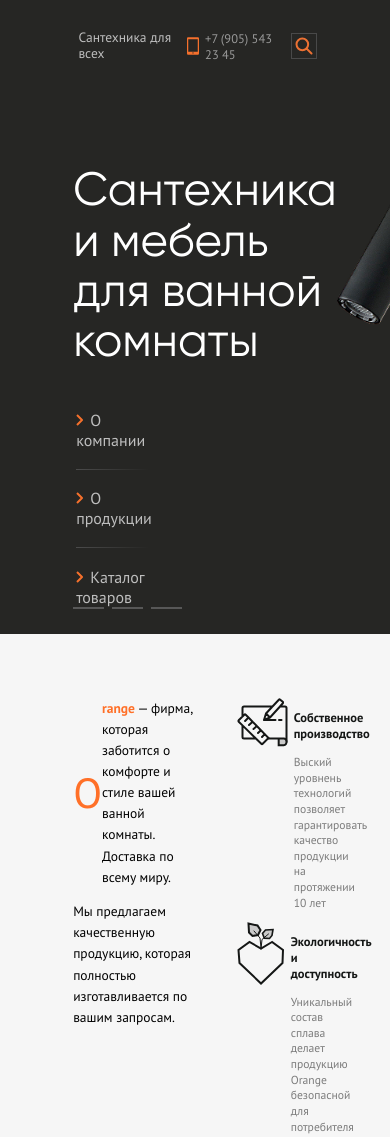
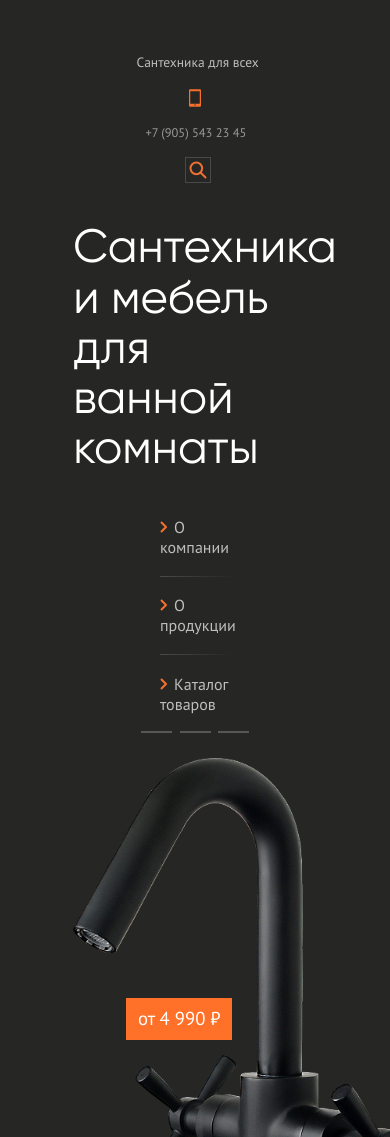
Before and after one commit to KhomchenkovaKarina/orange, a plain HTML site: page index.html in a window 390 px wide. Shown: the top 1137 px of the page. Drawn offline with Linux system fonts and the light colour scheme.

Commit message:
some updates with @media

```diff
--- a/index.css
+++ b/index.css
@@ -49,7 +49,7 @@ body {
 }
 
 /* -----------------HEADER------------------------------------- */
-
+@media(min-width: 741px) {
     header {
         display: flex;
         justify-content: space-between;
@@ -61,6 +61,29 @@ header {
     .header__left, .header__right {
         display: flex;
         align-items: center;
+    }
+}
+
+@media(max-width: 741px){
+    header {
+        display: flex;
+        flex-direction: column;
+        justify-content: space-between;
+        align-items: center;
+        padding-top: 3.52vh;
+        padding-bottom: 3.52vh;
+    }
+
+    .header__left, .header__right {
+        display: flex;
+        flex-direction: column;
+        align-items: center;
+    }
+
+    .header__left > *, .header__right > *{
+        margin-top: 1vh;
+        margin-bottom: 1vh;
+    }
 }
 
 .header__title {
@@ -84,17 +107,53 @@ header {
 }
 
 /* -------------------DESCRIPTION ----------------*/
+
+
+@media (min-width: 1120px){
     .description {
+    display: flex;
+    justify-content: space-between;
     margin-top: 4.35vh;
+    }
+
+    .description__left{
+    padding-top: 4.26vh;
+    }
+}
+
+@media (max-width: 1120px){
+    .description {
     display: flex;
+    flex-direction: column;
     justify-content: space-between;
     }
 
+    .description__menu{
+        margin: 0 auto;
+    }
+
+    .description___title{
+        text-align: center;
+    }
+
+    .description__menu-footer{
+        margin: 2vh auto;
+    }
+
+    .description__tap{
+        margin: 0 auto;
+    }
+}
+
+
 .description__left {
-    padding-top: 4.26vh;
     display: flex;
     flex-direction: column;
     justify-content: space-between;
+}
+
+.description__right {
+    position: relative;
 }
 
 .description__title {
@@ -145,10 +204,6 @@ header {
 
 .description__menu-footer-item:not(:first-child) {
     margin-left: 0.93vh;
-}
-
-.description__right {
-    position: relative;
 }
 
 .price-button-small{
--- a/index.html
+++ b/index.html
@@ -1,6 +1,5 @@
 <!DOCTYPE html>
 <html lang="ru">
-
     <head>
         <meta charset="UTF-8">
         <meta name="viewport" content="width=device-width, initial-scale=1.0">
@@ -26,7 +25,9 @@
                 <main class="description wrapper">
                     <div class="description__left">
                         <div class="description__left-upper">
-                        <div class="description__title">Сантехника и мебель для ванной комнаты</div>
+                            <div class="description__title">
+                                Сантехника и мебель для ванной комнаты
+                            </div>
                             <div class="description__menu">
                                 <div class="description__menu-item">
                                     <div class="description__menu-content description__company">
@@ -34,11 +35,15 @@
                                         <span class="light-gray-1">О компании</span>
                                     </div>
                                     <div class="description-menu-line"></div>
+                                </div>
+                                <div class="description__menu-item">
                                     <div class="description__menu-content description__product">
                                         <img src="content/Vector.svg" alt="">
                                         <span class="light-gray-1">О продукции</span>
                                     </div>
                                     <div class="description-menu-line"></div>
+                                </div>
+                                <div class="description__menu-item">
                                     <div class="description__menu-content description__goods">
                                         <img src="content/Vector.svg" alt="">
                                         <span class="light-gray-1">Каталог товаров</span>
@@ -80,8 +85,7 @@
                         <img src="content/near-to-heart.svg" alt="">
                         <div class="intro-feature-content">
                             <p class="intro-feature-content-title">Собственное производство</p>
-                        <p>Выский уровнень технологий позволяет гарантировать качество продукции на протяжении 10 лет
-                        </p>
+                            <p>Выский уровнень технологий позволяет гарантировать качество продукции на протяжении 10 лет</p>
                         </div>
                     </div>
                     <div class="intro-feature">
```
Lines whose indentation alone changed are shown as unchanged.
